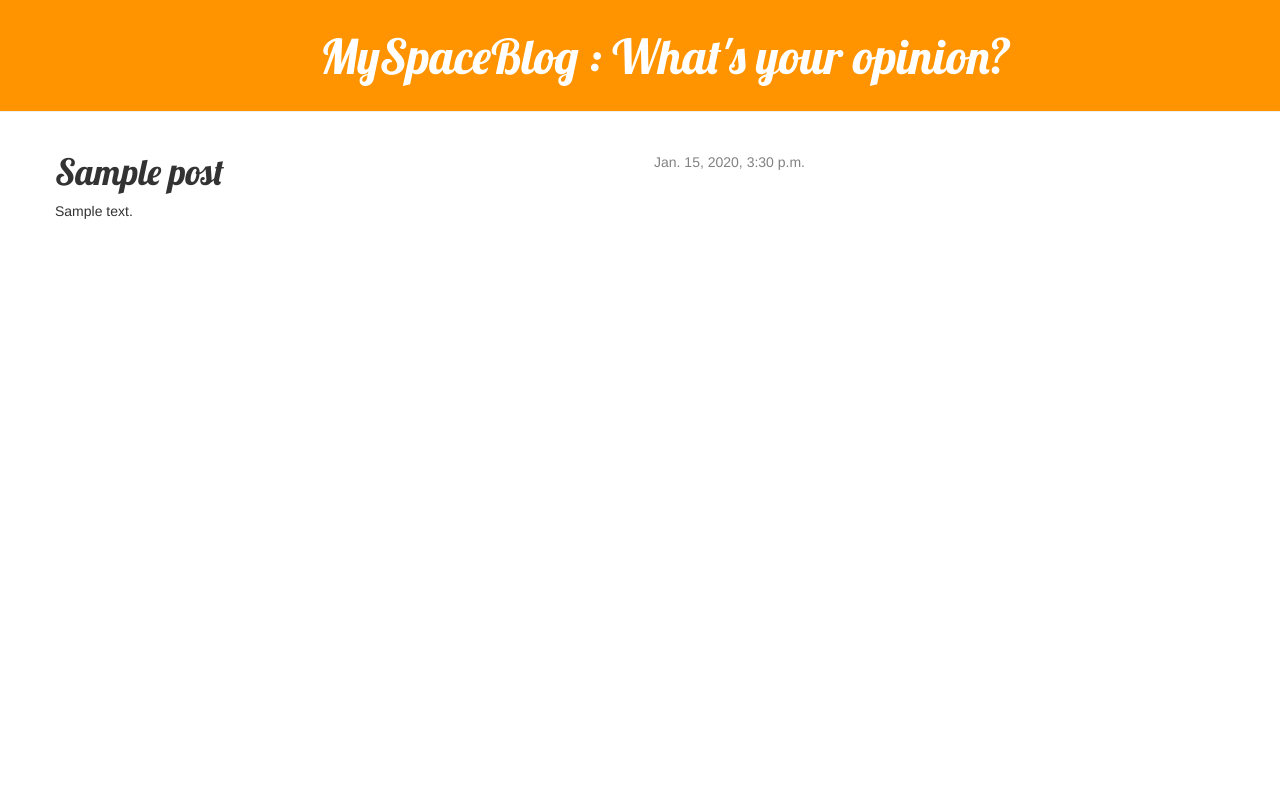
After one commit to abhitechno01/my-first-blog, a Django app: page /post/1/ in a window 1280 px wide. The commit adds this page. Run offline with Django 3.2, Linux system fonts and the light colour scheme; tables that the repository leaves empty hold one stand-in row (values such as "Sample post"); some libraries are stand-ins or nearby versions.

Commit message:
Added view and template for detailed blog post as well as CSS for the site.

```diff
--- /dev/null
+++ b/blog/static/css/blog.css
@@ -0,0 +1,65 @@
+h1 a {
+    color : #FCA205;
+    font-family: 'Lobster' ;
+}
+body {
+    <!--padding-left: 15px;-->
+}
+
+.page-header {
+    background-color: #ff9400;
+    margin-top: 0;
+    padding: 10px 0px 18px 320px;
+
+}
+
+.page-header h1, .page-header h1 a, .page-header h1 a:visited, .page-header h1 a:active {
+    color: #ffffff;
+    font-size: 36pt;
+    text-decoration: none;
+
+}
+
+.content {
+    margin-left: 40px;
+
+}
+
+h1, h2, h3, h4 {
+    font-family: 'Lobster', cursive ;
+
+}
+
+.date {
+    float: right;
+    color: #828282;
+
+}
+
+.save {
+    float: right;
+
+}
+
+.post-form textarea, .post-form input {
+    width: 100%;
+
+}
+
+.top-menu, .top-menu:hover, .top-menu:visited {
+    color: #ffffff;
+    float: right;
+    font-size: 26pt;
+    margin-right: 20px;
+
+}
+
+.post {
+    margin-bottom: 70px;
+
+}
+
+.post h1 a, .post h1 a:visited {
+    color: #000000;
+
+}
--- /dev/null
+++ b/blog/templates/blog/base.html
@@ -0,0 +1,69 @@
+{% load staticfiles %}
+<html>
+	<head>
+	<link rel="stylesheet" href="//maxcdn.bootstrapcdn.com/bootstrap/3.3.6/css/bootstrap.min.css">
+	<link rel="stylesheet" href="//maxcdn.bootstrapcdn.com/bootstrap/3.3.6/css/bootstrap-theme.min.css">
+	<link rel="stylesheet" href="{% static 'css/blog.css' %}">
+	<link rel="stylesheet" type="text/css" href="http://fonts.googleapis.com/css?family=Lobster&subset=latin,latin-ext">
+	<title> Abhishek's Blog </title>
+	</head>
+
+	<body>
+		<div class="page-header">
+			<h1><a href="">MySpaceBlog : What's your opinion?</a></h1>
+		</div>
+
+
+			<!--
+			<h2><a href="">My First Blog</a></h2>
+			<p>published: 29|11|2015, 23:33</p>
+			<p>C:\Users\Name\djangogirls> C:\Python34\python -m venv myvenv
+			Start your virtual environment by running: C:\Users\Name\djangogirls> myvenv\Scripts\activate
+			On Windows; don't forget to add the period (or dot) . at the end:
+			(myvenv) C:\Users\Name\djangogirls> django-admin startproject mysite .
+			django-admin.py is a script that will create the directories and files for you. You should now have a directory structure which looks like this:
+
+			djangogirls
+			├───manage.py
+			└───mysite
+        			settings.py
+        			urls.py
+        			wsgi.py
+        			__init__.py
+        	manage.py is a script that helps with management of the site. With it we will be able to start a web server on our computer without installing anything else, amongst other things.
+        	The settings.py file contains the configuration of your website.
+			Remember when we talked about a mail carrier checking where to deliver a letter? urls.py file contains a list of patterns used by urlresolver.
+			</p>
+			-->
+			<div class="content container">
+				<div class="row">
+					<div class="col-md-8">
+						{% block content %}
+                        {% endblock %}
+                    </div>
+				</div>
+			</div>
+		<!--
+		<div>
+			<h2><a href="">My Sceond Blog</a></h2>
+			<p>published: 29|11|2015, 23:46</p>
+			<p>
+				Let's make some changes in mysite/settings.py. Open the file using the code editor you installed earlier.
+
+				It would be nice to have the correct time on our website. Go to the wikipedia timezones list and copy your relevant time zone (TZ). (eg. Europe/Berlin )
+
+				In settings.py, find the line that contains TIME_ZONE and modify it to choose your own timezone:
+				TIME_ZONE = 'Europe/Berlin'
+				Modifying "Europe/Berlin" as appropriate
+				We'll also need to add a path for static files (we'll find out all about static files and CSS later in the tutorial). Go down to the end of the file, and just underneath the STATIC_URL entry, add a new one called STATIC_ROOT:
+				STATIC_URL = '/static/'
+				STATIC_ROOT = os.path.join(BASE_DIR, 'static')
+			</p>
+
+		</div>
+		-->
+
+
+
+	</body>
+</html>
--- /dev/null
+++ b/blog/templates/blog/post_detail.html
@@ -0,0 +1,13 @@
+{% extends 'blog/base.html' %}
+
+{% block content %}
+    <div class="post">
+        {% if post.published_date %}
+            <div class="date">
+                {{ post.published_date }}
+            </div>
+        {% endif %}
+        <h1>{{ post.title }}</h1>
+        <p>{{ post.text|linebreaks }}</p>
+    </div>
+{% endblock %}
--- a/blog/urls.py
+++ b/blog/urls.py
@@ -2,5 +2,6 @@ from django.conf.urls import url
 from . import views
 urlpatterns = [
 	url(r'^$', views.post_list, name =  'post_list'),
+	url(r'^post/(?P<pk>[0-9]+)/$', views.post_detail, name='post_detail'),
 
 ]
--- a/blog/views.py
+++ b/blog/views.py
@@ -1,4 +1,4 @@
-from django.shortcuts import render
+from django.shortcuts import render, get_object_or_404
 from .models import Post
 from django.utils import timezone
 
@@ -6,3 +6,7 @@ from django.utils import timezone
 def post_list(request):
 	posts = Post.objects.filter(published_date__lte=timezone.now()).order_by('published_date')
 	return render(request, 'blog/post_list.html', {'posts' : posts})
+
+def post_detail(request, pk):
+	post = get_object_or_404(Post, pk=pk)
+	return render(request, 'blog/post_detail.html', {'post' : post})
```
Also changed, not shown: blog/templates/blog/post_list.html (+12 -62 lines).
